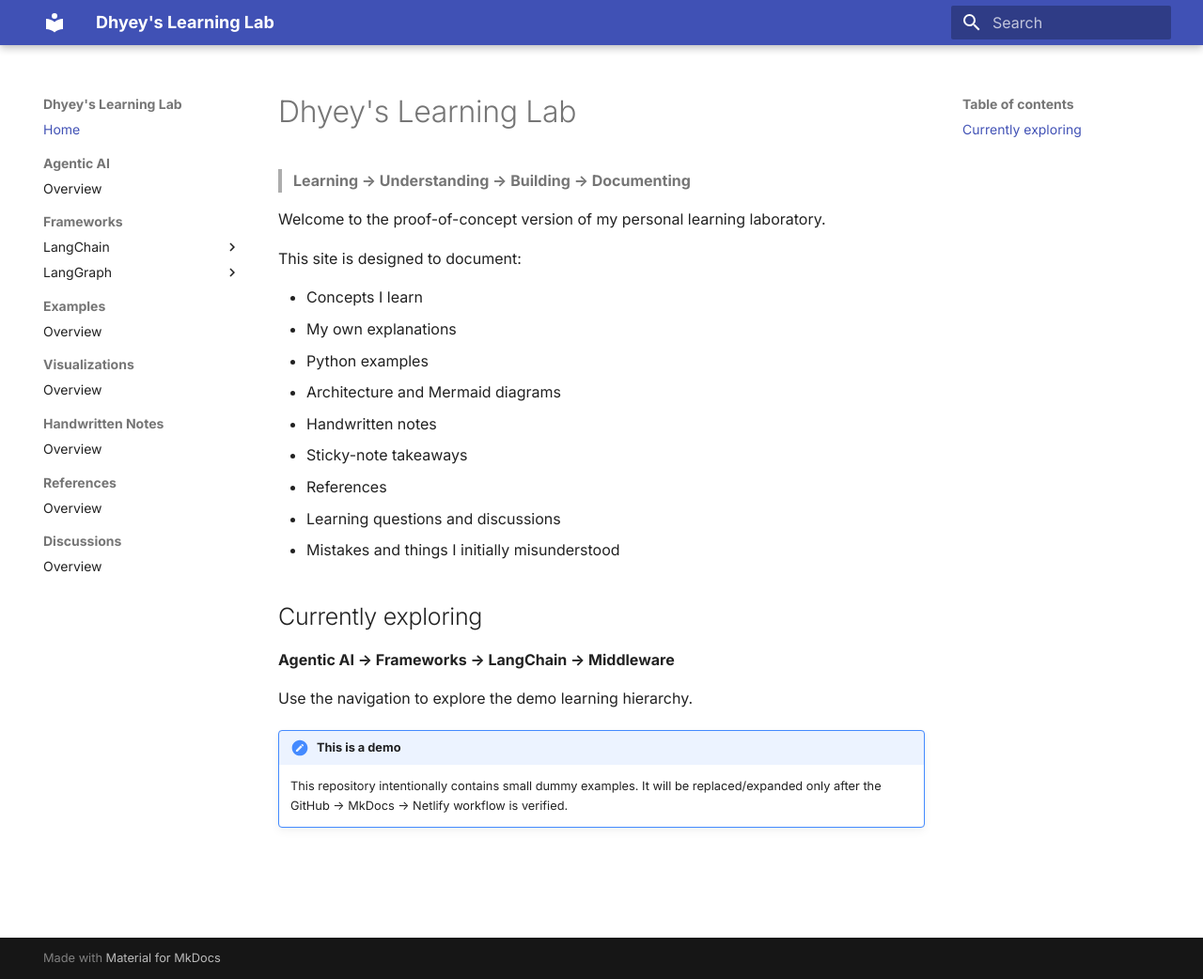
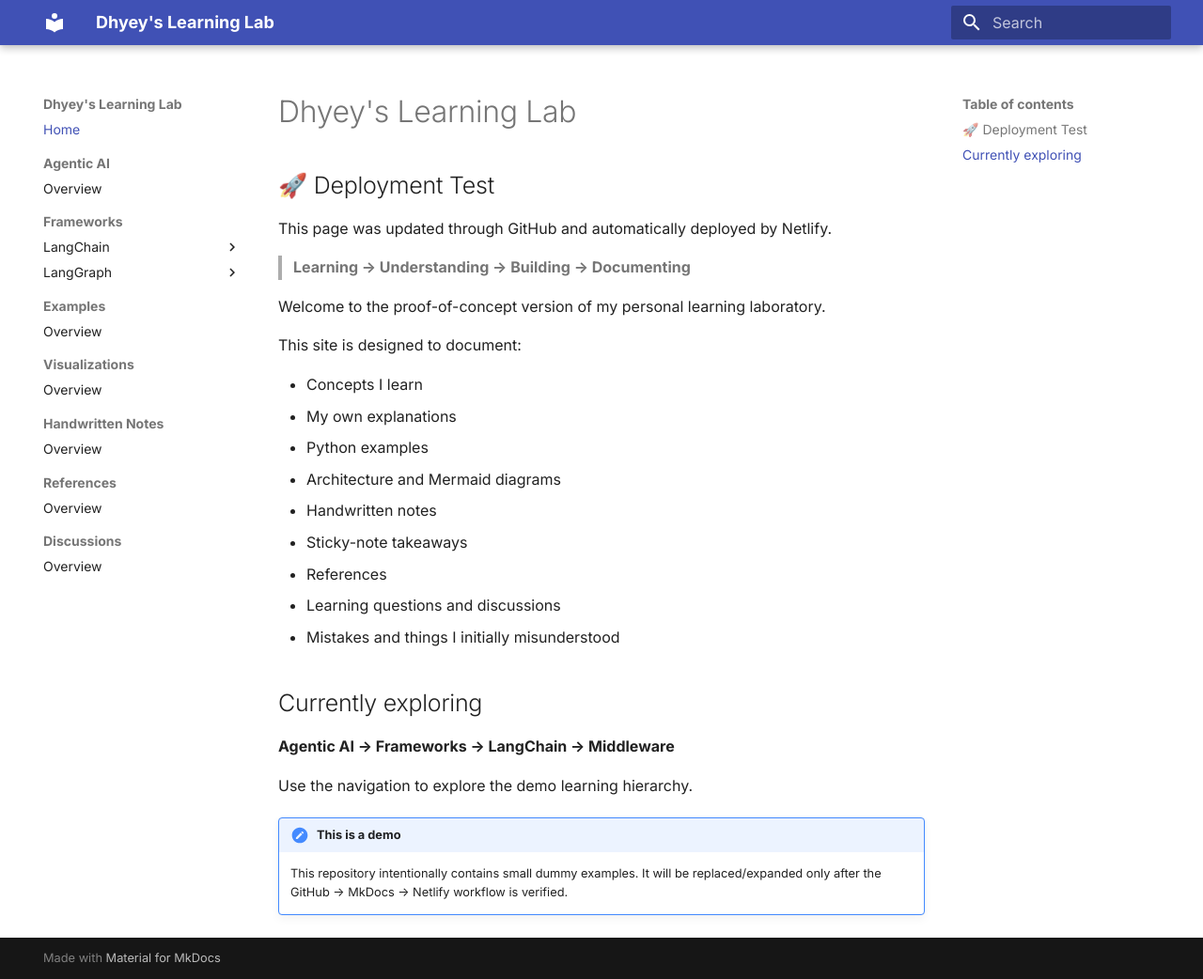
Before and after one commit to shendesuchit/learning-agentic-ai-demo, an MkDocs documentation site: the page built from docs/index.md, in a window 1280 px wide and 1042 px high. Shown: the whole window at 94% size. Built offline with MkDocs 1.6.1 and Material for MkDocs 9.7.7, drawn with Linux system fonts in a browser that asks for light colours.

Commit message:
Add deployment test section to index.md
Added a deployment test section to the documentation.

```diff
--- a/docs/index.md
+++ b/docs/index.md
@@ -1,4 +1,7 @@
 # Dhyey's Learning Lab
+## 🚀 Deployment Test
+
+This page was updated through GitHub and automatically deployed by Netlify.
 
 > **Learning → Understanding → Building → Documenting**
 
```
